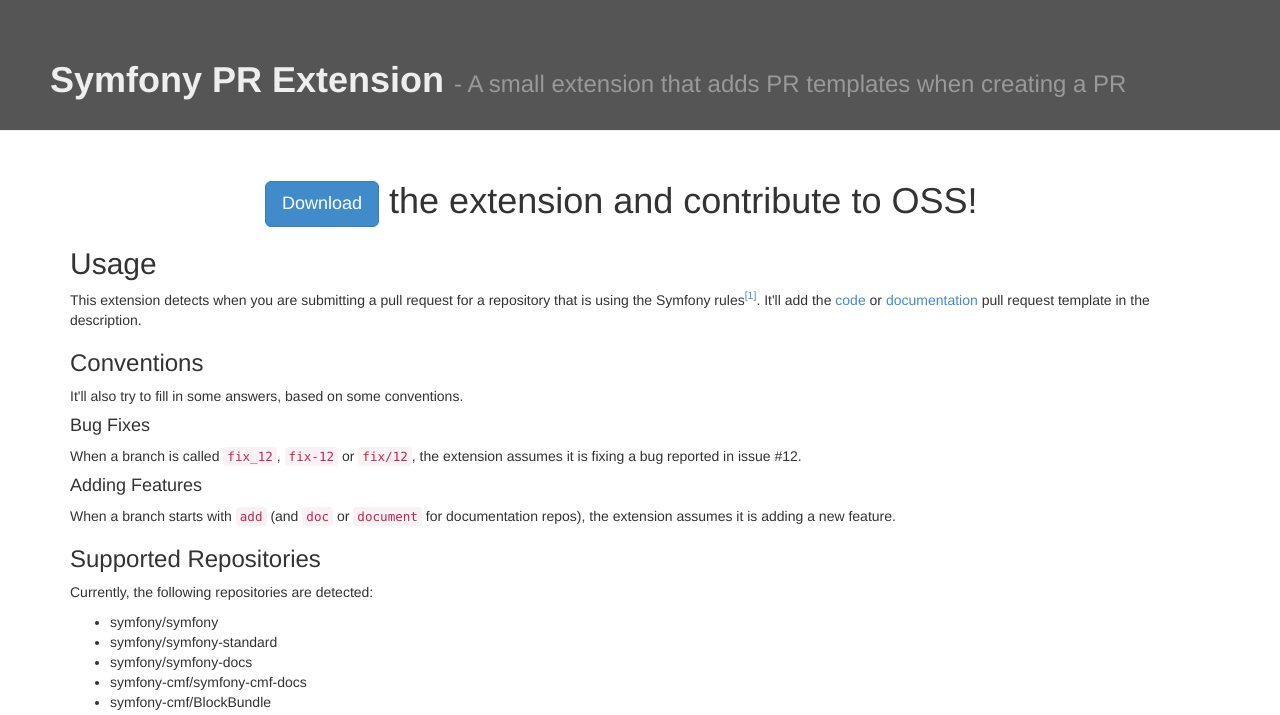
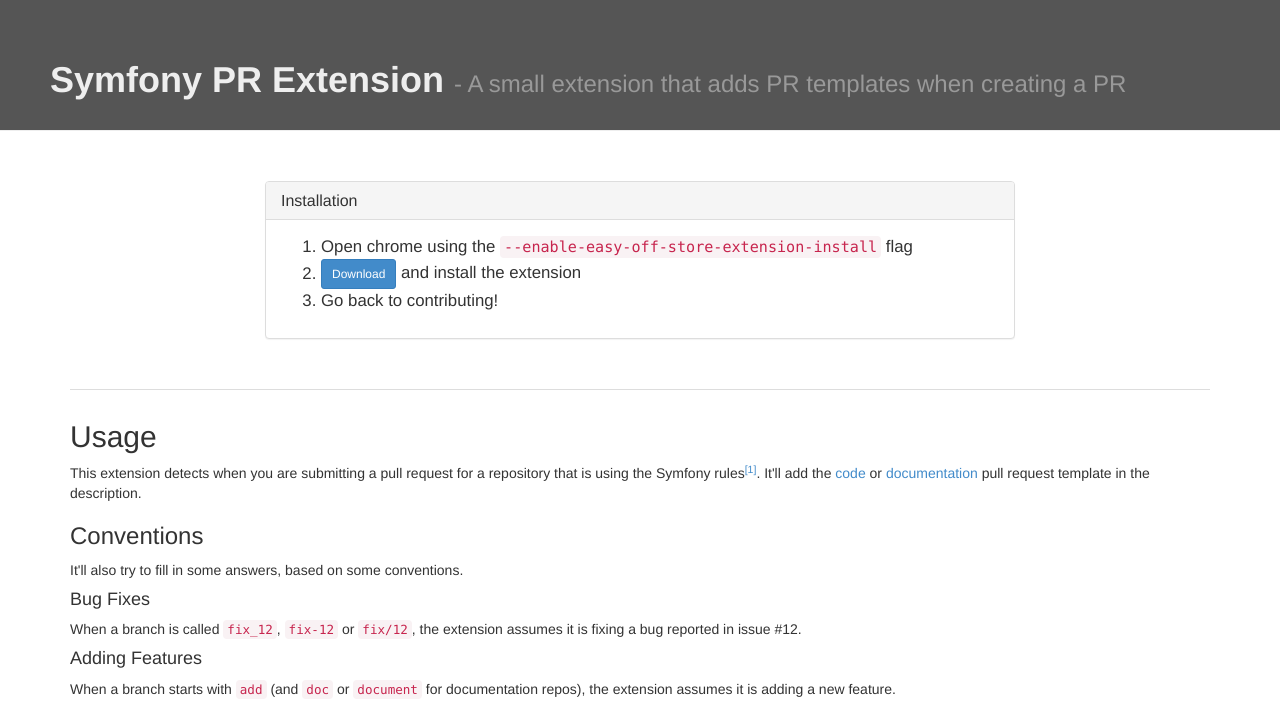
Before and after one commit to WouterJ/symfony-pr-extension, a website: page index.html in a window 1280 px wide. Shown: the top 715 px of the page. Drawn offline with Linux system fonts and the light colour scheme.

Commit message:
Updated installation guide

```diff
--- a/index.html
+++ b/index.html
@@ -14,10 +14,20 @@
     </div>
 
     <div class=container>
-        <h1 class=download>
-            <a href="symfony-pr.crx" class="btn  btn-primary  btn-lg">Download</a> the extension and contribute to OSS!
-        </h1>
+        <div class="panel  panel-default  installation">
+            <div class="panel-heading">
+                <h3 class=panel-title>Installation</h3>
+            </div>
+            <div class=panel-body>
+                <ol>
+                    <li>Open chrome using the <code>--enable-easy-off-store-extension-install</code> flag</li>
+                    <li><a href="symfony-pr.crx" class="btn  btn-primary  btn-sm">Download</a> and install the extension</li>
+                    <li>Go back to contributing!</li>
+                </ol>
+            </div>
+        </div>
 
+        <div class=usage>
             <h2>Usage</h2>
 
             <p>This extension detects when you are submitting a pull request for a repository that is using the Symfony rules<sup><a href="#fn1">[1]</a></sup>. It'll add the <a href="http://symfony.com/doc/current/contributing/code/patches.html#make-a-pull-request">code</a> or <a href="http://symfony.com/doc/current/contributing/documentation/overview.html#pull-request-format">documentation</a> pull request template in the description.</p>
@@ -66,5 +76,6 @@
                 <li>symfony-cmf/TreeBrowserBundle</li>
             </ul>
         </div>
+    </div>
 </body>
 </html>
--- a/style.css
+++ b/style.css
@@ -12,7 +12,14 @@
     margin-top:50px;
 }
 
-.download{
+.installation{
     width:750px;
     margin:0 auto;
+    font-size:1.2em;
 }
+
+.usage{
+    margin-top:50px;
+    border-top:1px solid #ddd;
+    padding-top:10px;
+}
```
Lines whose indentation alone changed are shown as unchanged.
